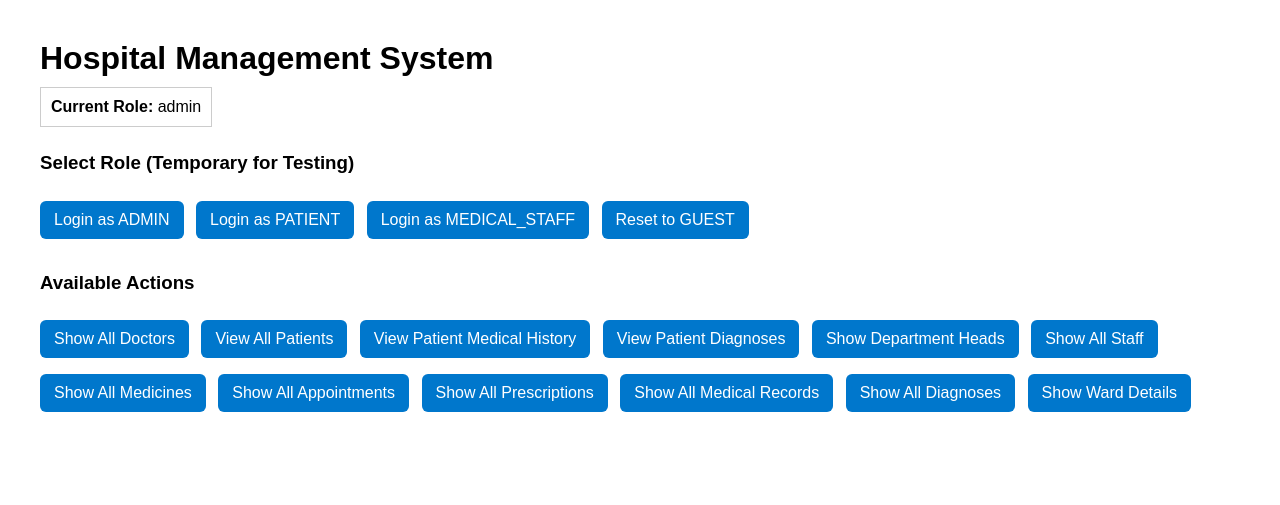
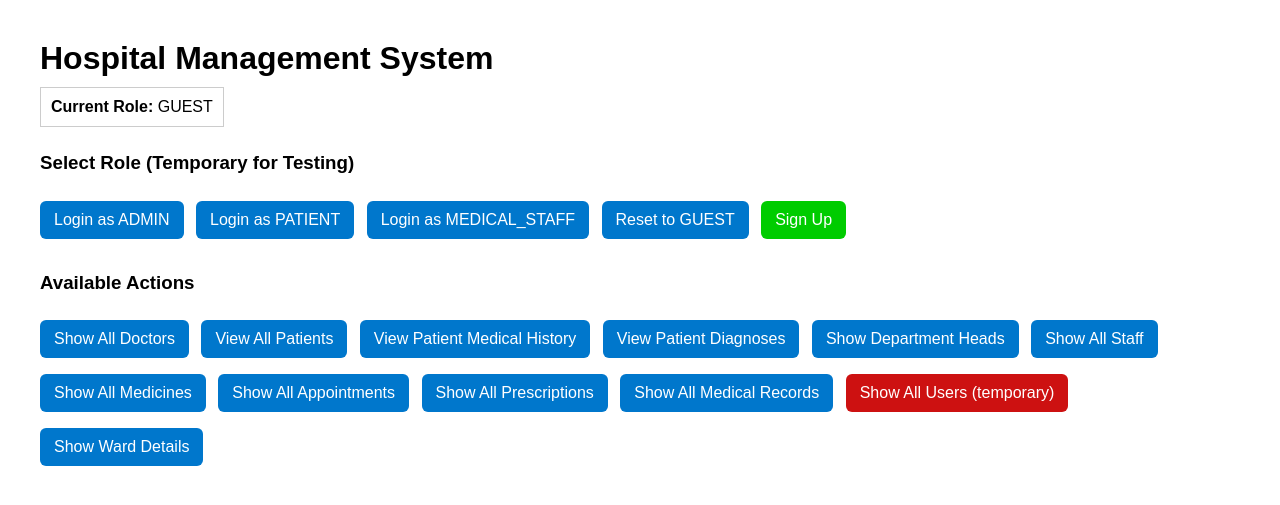
Before and after one commit to Sidh-Virmani/Hospital-Management-System, a Flask app: page / in a window 1280 px wide. Shown: the top 505 px of the page. Run offline with Flask 3, Linux system fonts and the light colour scheme; the visitor is signed in with stand-in values (Sample User, id 1).

Commit message:
added a function to run insert delete and update queries, and very prelimnary signup page

```diff
--- a/src/app.py
+++ b/src/app.py
@@ -1,4 +1,4 @@
-from flask import Flask, render_template, session, redirect, url_for
+from flask import Flask, render_template, session, redirect, url_for, request
 from db import get_db_connection
 
 # Create Flask app
@@ -56,11 +56,11 @@ def logout():
 # {"column_name": value}
 # which makes HTML display easier.
 # ---------------------------------------------------------
-def run_select_query(query):
+def run_select_query(query, params=None):
     conn = get_db_connection()
     cursor = conn.cursor(dictionary=True)
 
-    cursor.execute(query)
+    cursor.execute(query, params)
     results = cursor.fetchall()
 
     cursor.close()
@@ -68,6 +68,79 @@ def run_select_query(query):
 
     return results
 
+# ---------------------------------------------------------
+# HELPER FUNCTION
+# This function runs an INSERT, UPDATE, or DELETE query and commits the transaction.
+# ---------------------------------------------------------
+def run_insert_query(query, params=None):
+    """
+    Args:
+        query (str): The SQL query string.
+        params (tuple, optional): A tuple of parameters to safely inject into the query.
+    Returns:
+        int: The ID of the last inserted row (if applicable).
+    """
+    conn = get_db_connection()
+    # We do not need dictionary=True here because we aren't fetching rows
+    cursor = conn.cursor()
+
+    try:
+        # Using params prevents SQL injection vulnerabilities
+        if params:
+            cursor.execute(query, params)
+        else:
+            cursor.execute(query)
+
+        # Crucial step: Commit the transaction to save changes to the database
+        conn.commit()
+
+        # Capture the ID of the newly inserted row
+        last_inserted_id = cursor.lastrowid
+
+    except Exception as e:
+        # If something goes wrong, rollback the transaction
+        conn.rollback()
+        print(f"Error executing query: {e}")
+        raise e
+
+    finally:
+        # Ensure cleanup always happens, even if an error occurred
+        cursor.close()
+        conn.close()
+
+    return last_inserted_id
+
+
+
+# =========================================================
+# SIGN UP
+# =========================================================
+@app.route('/signup', methods=['GET', 'POST'])
+def signup():
+    if request.method == 'POST':
+        username = request.form['username']
+        password = request.form['password']
+        role = request.form['role']
+
+        if not username or not password or not role:
+            return render_template('signup.html', error="Please fill all the fields")
+
+        users = run_select_query("SELECT username FROM users WHERE username = %s", (username,))
+
+        if users:
+            return render_template('signup.html', error="Username already exists")
+
+        try:
+            query = """
+            INSERT INTO users (username, password, role) VALUES (%s, %s, %s);
+            """
+            run_insert_query(query, (username, password, role))
+        except Exception as e:
+            return render_template('signup.html', error="some error occured")
+        finally:
+            return render_template('home.html')
+    # Render form on GET request
+    return render_template('signup.html')
 
 # =========================================================
 # QUERY 1
@@ -389,37 +462,26 @@ def show_all_medical_records():
     )
 
 # =========================================================
-# QUERY 11
-# UI Button: Show All Diagnoses
+# QUERY 11 (only for debugging purposes)
+# UI Button: Show All users
 # Role allowed: ADMIN, MEDICAL_STAFF, PATIENT, DOCTOR
 # =========================================================
-@app.route("/show_all_diagnoses")
-def show_all_diagnoses():
+@app.route("/show_all_users")
+def show_all_users():
     if session.get("role") not in ["ADMIN", "MEDICAL_STAFF", "PATIENT", "DOCTOR"]:
         return "Access Denied: Only ADMIN, MEDICAL_STAFF, PATIENT, or DOCTOR can view all diagnoses."
 
     query = """
     SELECT
-        d.diagnosis_id as id,
-        p.name as patient_name,
-        doc.doctor_id as doctor_id,
-        mr.visit_date as date,
-        d.disease as disease,
-        d.severity as severity
-    FROM diagnoses d
-    LEFT JOIN medical_records mr
-        ON d.record_id = mr.record_id
-    LEFT JOIN patients p
-        ON mr.patient_id = p.patient_id
-    LEFT JOIN doctors doc
-        ON mr.doctor_id = doc.doctor_id;
+        *
+    FROM users;
     """
 
     data = run_select_query(query)
 
     return render_template(
         "table.html",
-        title="All Diagnoses",
+        title="All Users",
         data=data
     )
 
--- a/src/templates/home.html
+++ b/src/templates/home.html
@@ -38,6 +38,34 @@
             background-color: #005fa3;
         }
 
+        a.button-red {
+            display: inline-block;
+            margin: 8px 8px 8px 0;
+            padding: 10px 14px;
+            text-decoration: none;
+            background-color: #cd1111;
+            color: white;
+            border-radius: 6px;
+        }
+
+        a.button-red:hover {
+            background-color: #ab0f0f;
+        }
+
+        a.button-green {
+            display: inline-block;
+            margin: 8px 8px 8px 0;
+            padding: 10px 14px;
+            text-decoration: none;
+            background-color: #00cc00;
+            color: white;
+            border-radius: 6px;
+        }
+
+        a.button-green:hover {
+            background-color: #009900;
+        }
+
         .small-link {
             display: inline-block;
             margin-right: 10px;
@@ -62,6 +90,7 @@
         <a class="button" href="{{ url_for('set_role', role='PATIENT') }}">Login as PATIENT</a>
         <a class="button" href="{{ url_for('set_role', role='MEDICAL_STAFF') }}">Login as MEDICAL_STAFF</a>
         <a class="button" href="{{ url_for('logout') }}">Reset to GUEST</a>
+        <a class="button-green" href="{{ url_for('signup') }}">Sign Up</a>
     </div>
 
     <!-- Buttons for the backend query routes -->
@@ -76,10 +105,9 @@
         <a class="button" href="{{ url_for('show_all_staff') }}">Show All Staff</a>
         <a class="button" href="{{ url_for('show_all_medicines') }}">Show All Medicines</a>
         <a class="button" href="{{ url_for('show_all_appointments') }}">Show All Appointments</a>
-
         <a class="button" href="{{ url_for('show_all_prescriptions') }}">Show All Prescriptions</a>
         <a class="button" href="{{ url_for('show_all_medical_records') }}">Show All Medical Records</a>
-        <a class="button" href="{{ url_for('show_all_diagnoses') }}">Show All Diagnoses</a>
+        <a class="button-red" href="{{ url_for('show_all_users') }}">Show All Users (temporary)</a>
         <a class="button" href="{{ url_for('show_ward_details') }}">Show Ward Details</a>
     </div>
 
```
Also changed, not shown: src/templates/signup.html (added, +107 -0 lines).
